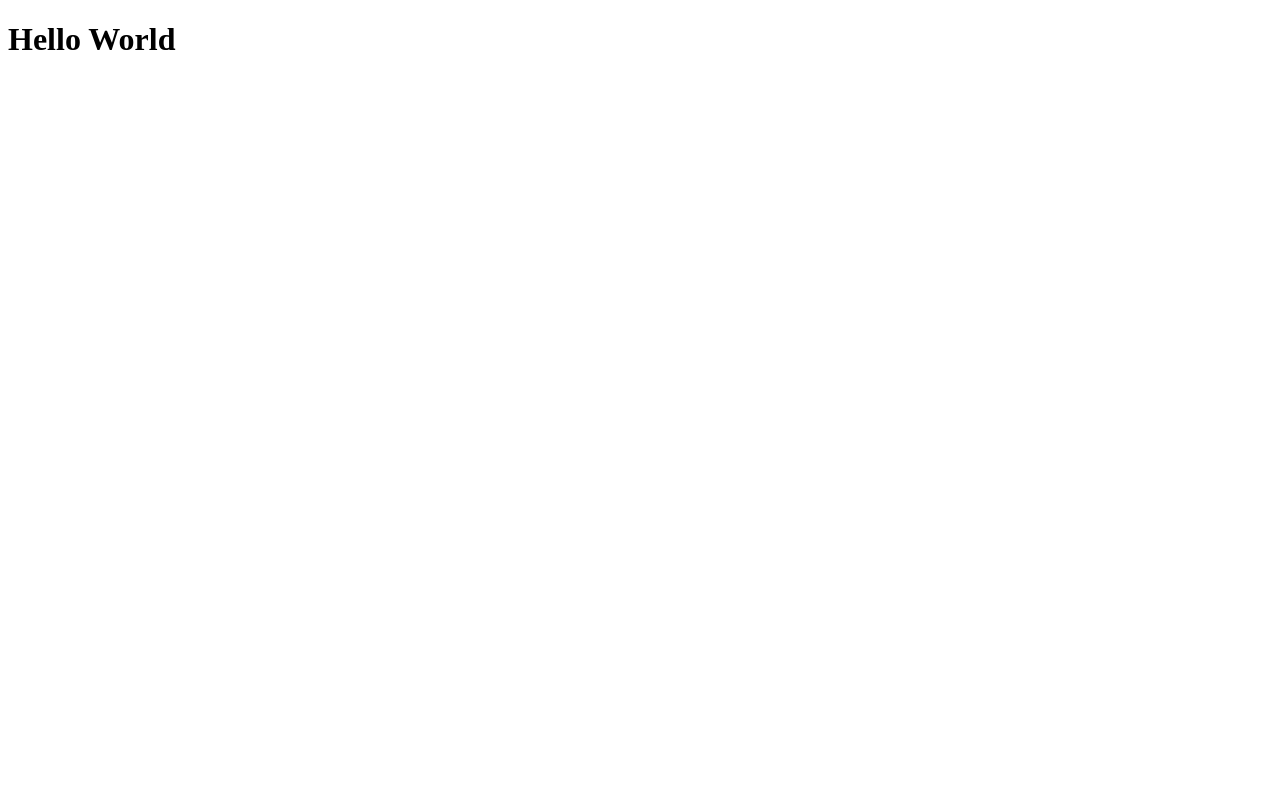
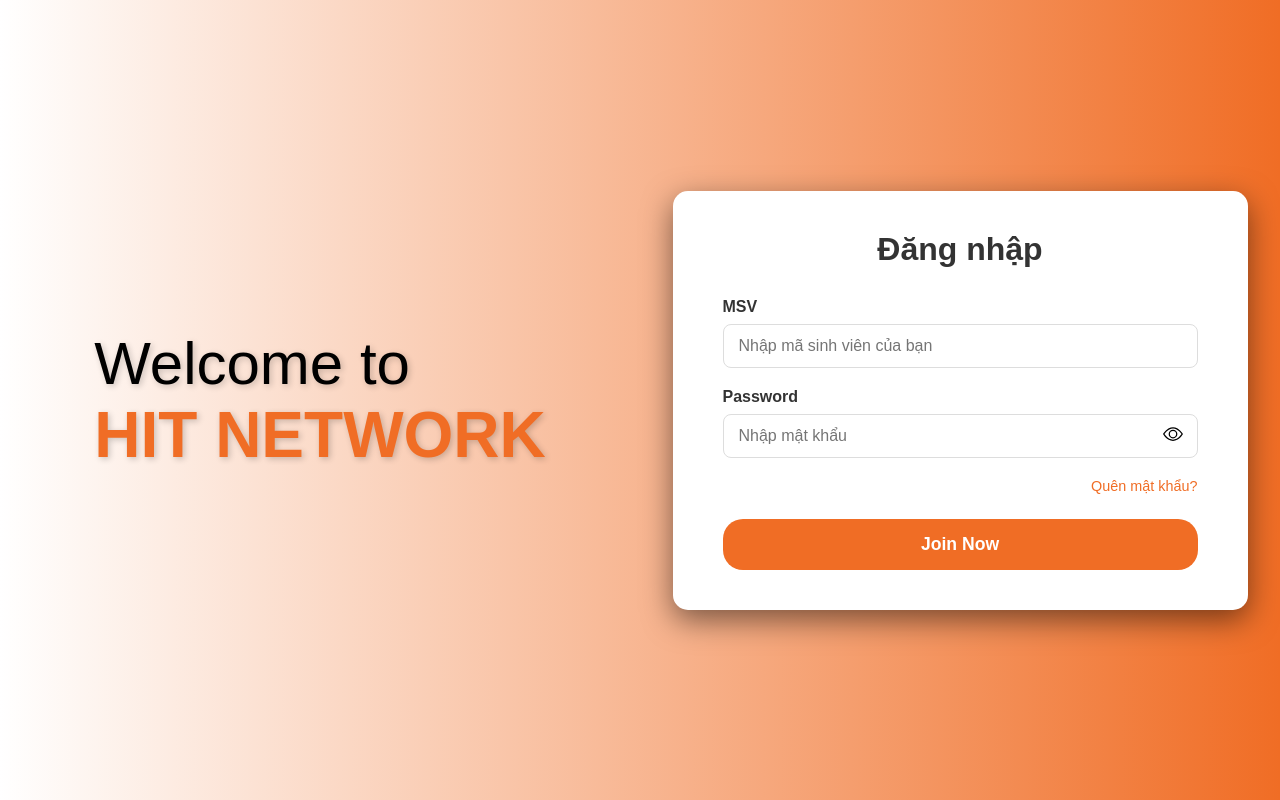
Before and after one commit to tungngth04/HIT-NETWORK, a React (Vite) app: page /Login in a window 1280 px wide. Built offline with nearby package versions, Linux system fonts and the light colour scheme.

Commit message:
feat/LoginPage does not have API

```diff
--- a/package.json
+++ b/package.json
@@ -11,13 +11,14 @@
   },
   "dependencies": {
     "@reduxjs/toolkit": "^2.8.2",
-    "axios": "^1.9.0",
+    "axios": "^1.10.0",
     "react": "^19.1.0",
+    "react-bootstrap-icons": "^1.11.6",
     "react-dom": "^19.1.0",
     "react-redux": "^9.2.0",
     "react-router-dom": "^7.6.2",
     "redux": "^5.0.1",
-    "sass": "^1.89.1"
+    "sass": "^1.89.2"
   },
   "devDependencies": {
     "@eslint/js": "^9.25.0",
--- a/src/App.jsx
+++ b/src/App.jsx
@@ -1,11 +1,16 @@
-import "./App.scss";
+import React from 'react'
+import LoginPage from './pages/LoginPage/index'
+import './App.scss'
+import { Router } from 'react-bootstrap-icons'
+import { Routes } from 'react-router-dom'
+import { Route } from 'react-router-dom'
 
 function App() {
   return (
-    <>
-      <h1>Hello World</h1>
-    </>
-  );
+    <Routes>
+      <Route path='/Login' element={<LoginPage />} />/
+    </Routes>
+  )
 }
 
-export default App;
+export default App
--- /dev/null
+++ b/src/hooks/useLogin.js
@@ -0,0 +1,50 @@
+import { useState } from 'react'
+export const useLogin = () => {
+  const [msv, setMsv] = useState('')
+  const [password, setPassword] = useState('')
+  const [passwordShow, setPasswordShow] = useState(false)
+  const [isLoading, setIsLoading] = useState(false)
+  const [error, setError] = useState(null)
+
+  const togglePassword = () => {
+    setPasswordShow(!passwordShow)
+  }
+
+  const handleSubmit = async (event) => {
+    if (event) {
+      event.preventDefault()
+    }
+
+    if (!msv || !password) {
+      setError('Vui lòng nhập cả MSV và Mật khẩu.')
+      return
+    }
+
+    setIsLoading(true)
+    setError(null)
+
+    try {
+      const data = await login({ msv, password })
+
+      console.log('Đăng nhập thành công:', data)
+      alert('Đăng nhập thành công!')
+    } catch (err) {
+      const errorMessage = err.response?.data?.message || 'MSV hoặc mật khẩu không chính xác.'
+      setError(errorMessage)
+    } finally {
+      setIsLoading(false)
+    }
+  }
+
+  return {
+    msv,
+    setMsv,
+    password,
+    setPassword,
+    passwordShow,
+    togglePassword,
+    isLoading,
+    error,
+    handleSubmit,
+  }
+}
--- /dev/null
+++ b/src/pages/LoginPage/index.jsx
@@ -0,0 +1,79 @@
+import React from 'react'
+import { Eye, EyeSlash } from 'react-bootstrap-icons'
+import { useLogin } from '../../hooks/useLogin'
+import '../../styles/LoginPage.scss'
+
+const LoginPage = () => {
+  const {
+    msv,
+    setMsv,
+    password,
+    setPassword,
+    passwordShow,
+    togglePassword,
+    isLoading,
+    error,
+    handleSubmit,
+  } = useLogin()
+  return (
+    <div className='login-page-container'>
+      <div className='welcome-section'>
+        <div className='welcome-text'>
+          <h1>Welcome to</h1>
+          <h1 className='brand-name'>HIT NETWORK</h1>
+        </div>
+      </div>
+
+      <div className='login-section'>
+        <div className='login-card'>
+          <h2>Đăng nhập</h2>
+
+          <form className='login-form' onSubmit={handleSubmit}>
+            <div className='input-group'>
+              <label htmlFor='msv'>MSV</label>
+              <input
+                type='text'
+                id='msv'
+                name='msv'
+                placeholder='Nhập mã sinh viên của bạn'
+                value={msv}
+                onChange={(e) => setMsv(e.target.value)}
+              />
+            </div>
+
+            <div className='input-group'>
+              <label htmlFor='password'>Password</label>
+              <div className='password-wrapper'>
+                <input
+                  type={passwordShow ? 'text' : 'password'}
+                  id='password'
+                  name='password'
+                  placeholder='Nhập mật khẩu'
+                  value={password}
+                  onChange={(e) => setPassword(e.target.value)}
+                />
+                <span onClick={togglePassword} className='toggle-icon'>
+                  {passwordShow ? <EyeSlash size={20} /> : <Eye size={20} />}
+                </span>
+              </div>
+            </div>
+
+            {error && <p className='error-message'>{error}</p>}
+
+            <div className='options'>
+              <a href='#' className='forgot-password'>
+                Quên mật khẩu?
+              </a>
+            </div>
+
+            <button type='submit' className='submit-button' disabled={isLoading}>
+              {isLoading ? 'Đang xử lý...' : 'Join Now'}
+            </button>
+          </form>
+        </div>
+      </div>
+    </div>
+  )
+}
+
+export default LoginPage
--- /dev/null
+++ b/src/styles/LoginPage.scss
@@ -0,0 +1,192 @@
+$primary-orange: #f06d25;
+$dark-orange: #f45500;
+$background-gradient-start: #ffff;
+$background-gradient-end: #f06d25;
+$text-color: #333;
+$input-border-color: #ddd;
+$white-color: #fff;
+$error-color: #d8000c;
+$error-bg-color: #ffd2d2;
+
+* {
+  margin: 0;
+  padding: 0;
+  box-sizing: border-box;
+}
+
+body {
+  scroll-behavior: smooth;
+}
+
+.login-page-container {
+  animation: fadeIn 1.5s ease-in forwards;
+  display: flex;
+  background: linear-gradient(90deg, $background-gradient-start, $background-gradient-end);
+  height: 100vh;
+  width: 100%;
+  font-family: Arial, sans-serif;
+  overflow: hidden;
+  .welcome-section {
+    animation: slideIn 1s ease-in forwards;
+    flex: 1;
+    display: flex;
+    justify-content: center;
+    align-items: center;
+    color: $white-color;
+    text-align: left;
+    width: 100%;
+    height: 100vh;
+
+    .welcome-text {
+      h1 {
+        font-size: 3.75rem;
+        font-family: 'figtree-web', sans-serif;
+        margin: 0;
+        font-weight: normal;
+        text-shadow: 2px 2px 6px rgba(0, 0, 0, 0.2);
+        color: black;
+        font-weight: 500;
+      }
+      .brand-name {
+        font-weight: 700;
+        color: $primary-orange;
+        font-size: 4rem;
+      }
+    }
+  }
+  .login-section {
+    animation: slideIn 1s ease-in forwards;
+    flex: 1;
+    display: flex;
+    justify-content: center;
+    align-items: center;
+    background-color: none;
+    width: 100%;
+    height: 100vh;
+
+    .login-card {
+      background: $white-color;
+      padding: 40px 50px;
+      border-radius: 15px;
+      box-shadow: 0 10px 30px rgba(0, 0, 0, 0.5);
+      width: 100%;
+      max-width: 575px;
+      text-align: center;
+
+      h2 {
+        font-size: 2rem;
+        color: $text-color;
+        margin-bottom: 30px;
+      }
+
+      .login-form {
+        display: flex;
+        flex-direction: column;
+
+        .input-group {
+          margin-bottom: 20px;
+          text-align: left;
+
+          label {
+            display: block;
+            font-weight: bold;
+            margin-bottom: 8px;
+            color: $text-color;
+          }
+
+          input {
+            width: 100%;
+            padding: 12px 15px;
+            border: 1px solid $input-border-color;
+            border-radius: 8px;
+            font-size: 1rem;
+            box-sizing: border-box;
+
+            &:focus {
+              outline: none;
+              border-color: $primary-orange;
+              box-shadow: 0 0 0 3px rgba(255, 138, 0, 0.2);
+            }
+          }
+        }
+
+        .password-wrapper {
+          position: relative;
+          display: flex;
+          align-items: center;
+
+          .toggle-icon {
+            position: absolute;
+            right: 15px;
+            cursor: pointer;
+            color: #999;
+          }
+        }
+
+        .error-message {
+          color: $error-color;
+          background-color: none;
+          padding: 10px;
+          margin-bottom: 15px;
+          text-align: left;
+          font-size: 0.9rem;
+        }
+
+        .options {
+          display: flex;
+          justify-content: flex-end;
+          margin-bottom: 25px;
+
+          .forgot-password {
+            color: $primary-orange;
+            text-decoration: none;
+            font-size: 0.9rem;
+
+            &:hover {
+              text-decoration: underline;
+            }
+          }
+        }
+
+        .submit-button {
+          background-color: $primary-orange;
+          color: $white-color;
+          border: none;
+          padding: 15px;
+          border-radius: 20px;
+          font-size: 1.1rem;
+          font-weight: bold;
+          cursor: pointer;
+          transition: background-color 0.3s ease;
+
+          &:hover {
+            background-color: $dark-orange;
+          }
+
+          &:disabled {
+            background-color: #ccc;
+            cursor: not-allowed;
+          }
+        }
+      }
+    }
+  }
+  @keyframes fadeIn {
+    from {
+      opacity: 0;
+    }
+    to {
+      opacity: 1;
+    }
+  }
+  @keyframes slideIn {
+    from {
+      opacity: 0;
+      transform: translateY(64px);
+    }
+    to {
+      opacity: 1;
+      transform: translateY(0);
+    }
+  }
+}
```
Also changed, not shown: 1 other file (tests, documents, lock files or other folders).
